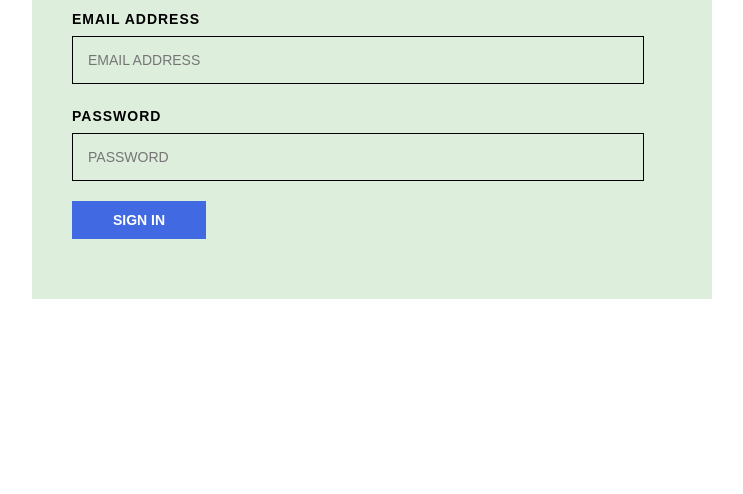
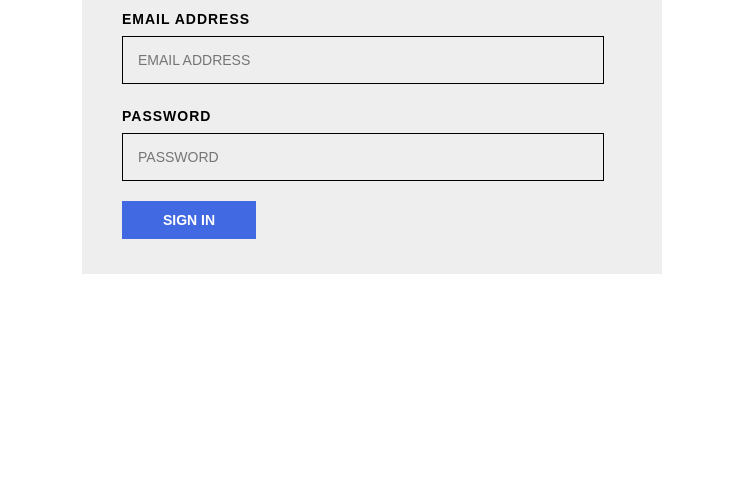
Before and after one commit to Riyadh15/Loginform, a plain HTML site: page index.html in a window 1280 px wide. Shown: the part 306-800 px from the top of the page, without its empty margins (268-1011 px from the left). Drawn offline with Linux system fonts and the light colour scheme.

Commit message:
Add files via upload

```diff
--- a/css/style.css
+++ b/css/style.css
@@ -16,9 +16,10 @@ h1{
 	margin: 0px auto;
 }
 .login-form{
-	width: 600px;
+	width: 500px;
+	height: 500px;
 	margin: 0px auto;
-	background: #ded;
+	background: #eee;
 	padding: 40px;
 }
 .avater{
```
